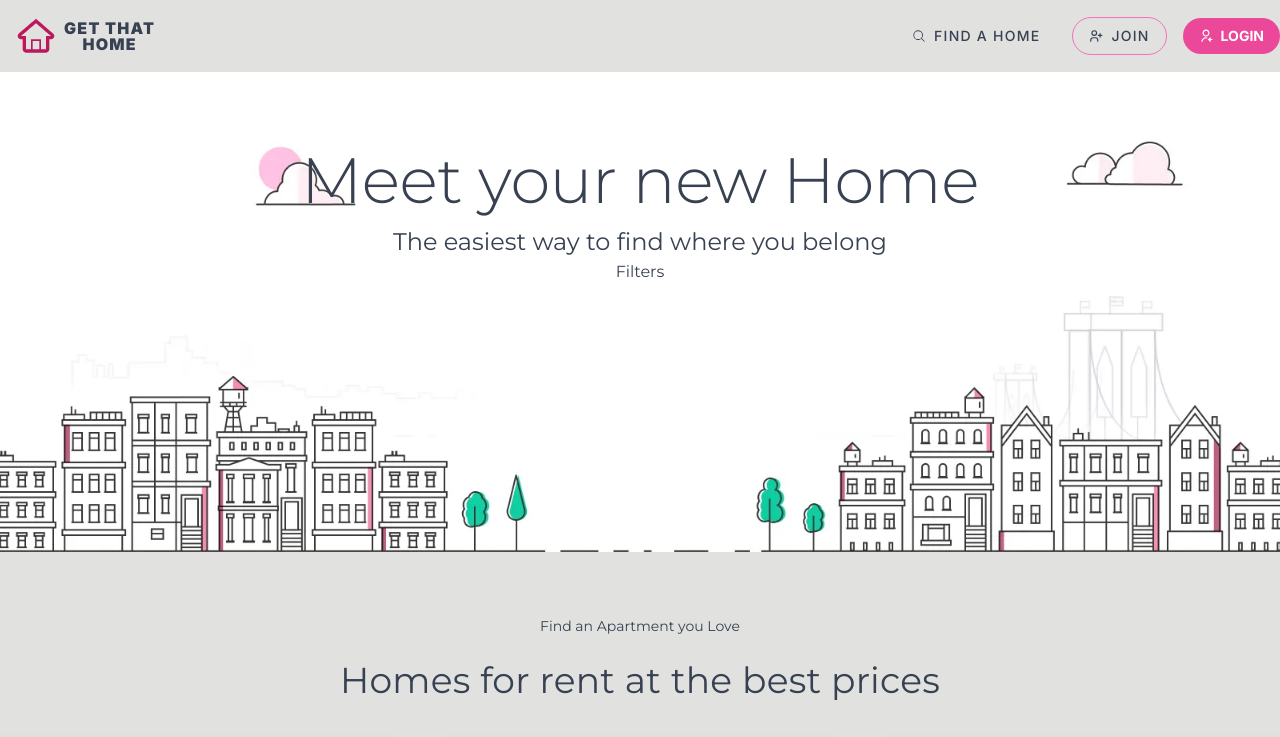
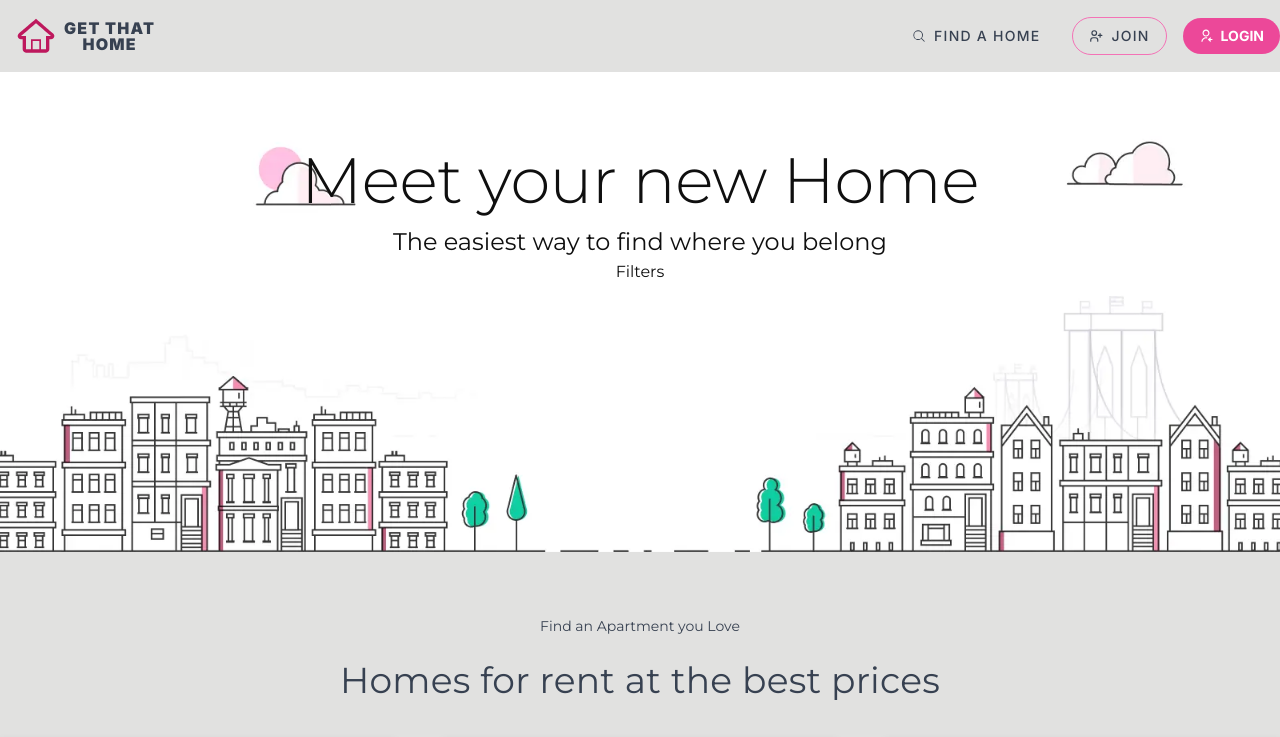
Before and after one commit to AlexMendozaEt/Vite-React-GetThatHome, a React (Vite) app: page / in a window 1280 px wide. Shown: the top 737 px of the page. Built offline with nearby package versions, Linux system fonts and the light colour scheme.

Commit message:
chore: update text color

```diff
--- a/src/components/MeetHomeSection/styles.js
+++ b/src/components/MeetHomeSection/styles.js
@@ -13,6 +13,7 @@ export const StyledContainer = styled.div`
   flex-wrap: no-wrap;
   flex-direction: column;
   align-items: center;
+  color: ${(props) => props.theme.colors.black.standard};
 `;
 
 export const StyledH1 = styled.h1`
```
